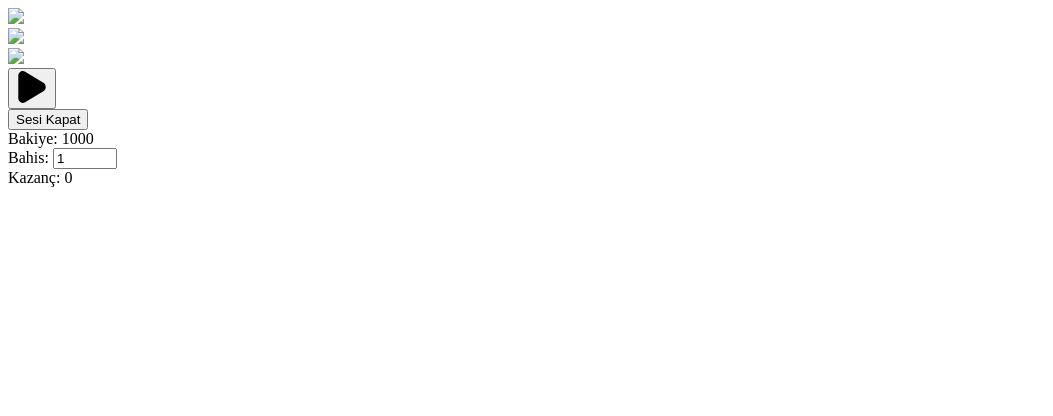
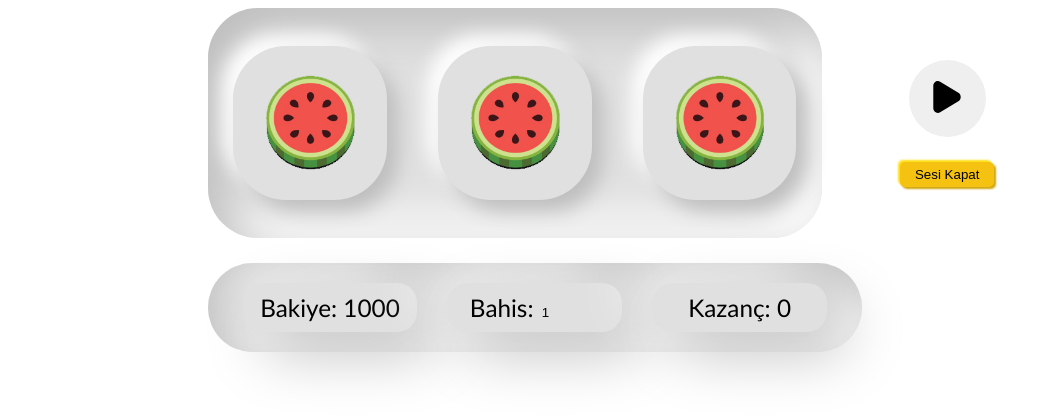
Before and after one commit to eseroznohut/slot777test, a plain HTML site: page index.html in a window 1280 px wide. Shown: the whole page, without its empty margins (0-1053 px from the left). Drawn offline with nearby package versions, Linux system fonts and the light colour scheme; the site is published under a folder, as on GitHub Pages, so addresses that start at the root find nothing.

Commit message:
Update index.html

```diff
--- a/index.html
+++ b/index.html
@@ -5,8 +5,8 @@
     <meta name="viewport" content="width=device-width, initial-scale=1">
     <title>Slot Deneme</title>
     <link rel="icon" href="">
-    <link href="/assets/css/bootstrap.css">
-    <link href="/assets/css/default.css" rel="stylesheet">
+    <link href="assets/css/bootstrap.css">
+    <link href="assets/css/default.css" rel="stylesheet">
 </head>
 <body>
     <div class="SM_container">
@@ -15,21 +15,21 @@
                 <div class="col-md-3 spin_row" id="spin_row_1">
                     <div class="SM_row_container" id="row_1">
                         <div class="SM_item SM_active">
-                            <img key='1' src="/assets/image/1.png" class="slotImage w-100" />
+                            <img key='1' src="assets/image/1.png" class="slotImage w-100" />
                         </div>
                     </div>
                 </div>
                 <div class="col-md-3 spin_row" id="spin_row_2">
                     <div class="SM_row_container" id="row_2">
                         <div class="SM_item SM_active">
-                            <img key='1' src="/assets/image/1.png" class="slotImage w-100" />
+                            <img key='1' src="assets/image/1.png" class="slotImage w-100" />
                         </div>
                     </div>
                 </div>
                 <div class="col-md-3 spin_row" id="spin_row_3">
                     <div class="SM_row_container" id="row_3">
                         <div class="SM_item SM_active">
-                            <img key='1' src="/assets/image/1.png" class="slotImage w-100" />
+                            <img key='1' src="assets/image/1.png" class="slotImage w-100" />
                         </div>
                     </div>
                 </div>
@@ -68,8 +68,8 @@
         </div>
     </div>
     <script src="https://ajax.googleapis.com/ajax/libs/jquery/2.1.3/jquery.min.js"></script>
-    <script src="/assets/js/jquery.js"></script>
+    <script src="assets/js/jquery.js"></script>
     <script src="https://cdn.jsdelivr.net/npm/bootstrap@5.3.0-alpha1/dist/js/bootstrap.bundle.min.js" integrity="sha384-w76AqPfDkMBDXo30jS1Sgez6pr3x5MlQ1ZAGC+nuZB+EYdgRZgiwxhTBTkF7CXvN" crossorigin="anonymous"></script>
-    <script src="/assets/js/script.js" ></script>
+    <script src="assets/js/script.js" ></script>
 </body>
 </html>
```
